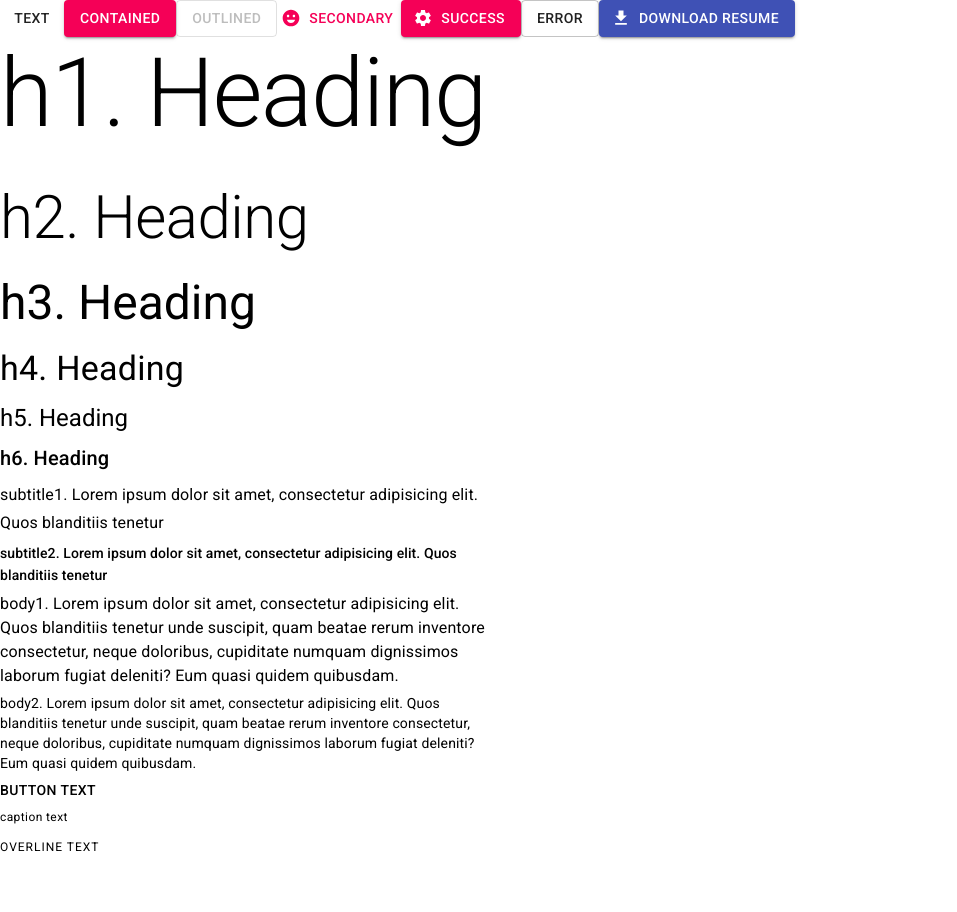
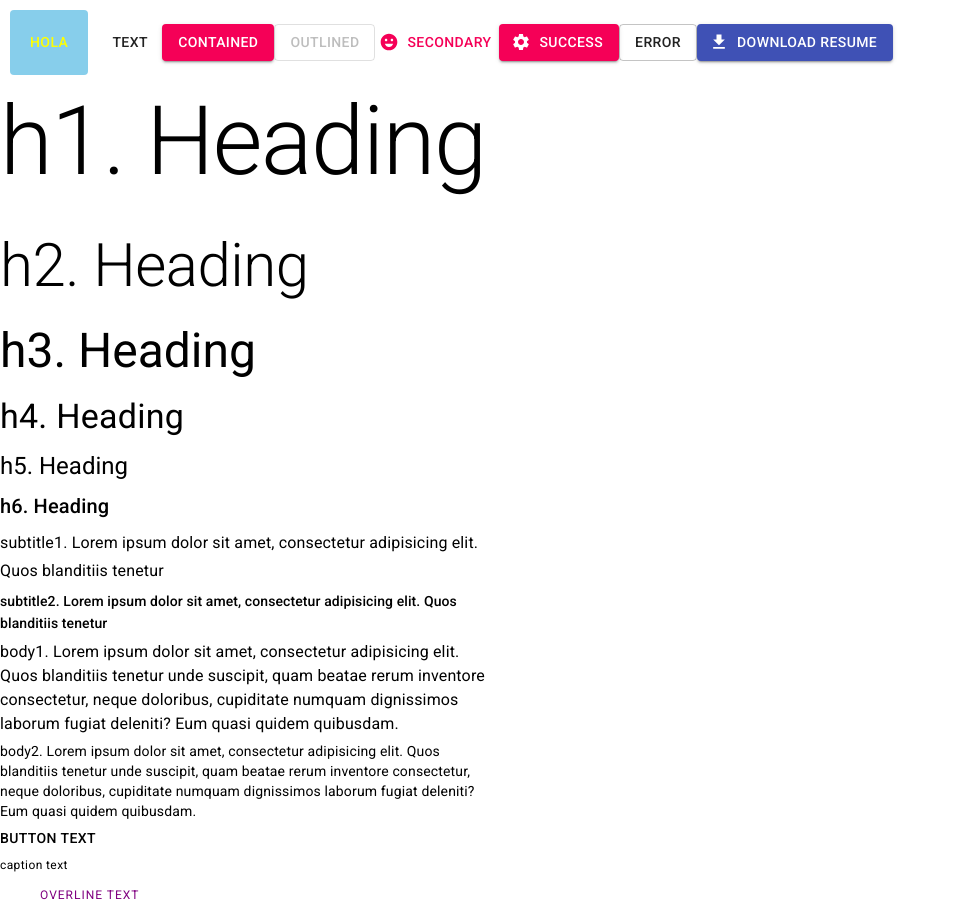
Before and after one commit to shimapi/portafolio, a React (Create React App) app: page / in a window 1280 px wide. Shown: the whole page, without its empty margins (0-957 px from the left). Before the commit the page ends 868 px from the top, so only its background shows below. Built offline with nearby package versions, Linux system fonts and the light colour scheme.

Commit message:
feat: puedo hacer mis propios botonesgit add .

```diff
--- a/src/App.js
+++ b/src/App.js
@@ -3,11 +3,22 @@ import { EmojiEmotions , Settings, FileDownload } from '@mui/icons-material';
 import * as React from 'react';
 import Box from '@mui/material/Box';
 import Typography from '@mui/material/Typography';
+import { styled } from "@mui/material";
 
 
 function App() {
+
+  const BlueButton = styled(Button)({
+    backgroundColor: "skyblue",
+    color: "yellow",
+    margin:10,
+    padding:20,
+
+  })
   return (
     <div>
+
+      <BlueButton>HOLA</BlueButton>
       <Button variant="text">Text</Button>
       <Button variant="contained" color="secondary">Contained</Button>
       <Button variant="outlined" disabled>Outlined</Button>
@@ -78,7 +89,12 @@ function App() {
       <Typography variant="caption" display="block" gutterBottom>
         caption text
       </Typography>
-      <Typography variant="overline" display="block" gutterBottom>
+      <Typography variant="overline" display="inline"
+      sx={{
+        margin: 5,
+        color: "purple"
+      }}
+      >
         overline text
       </Typography>
     </Box>
```
